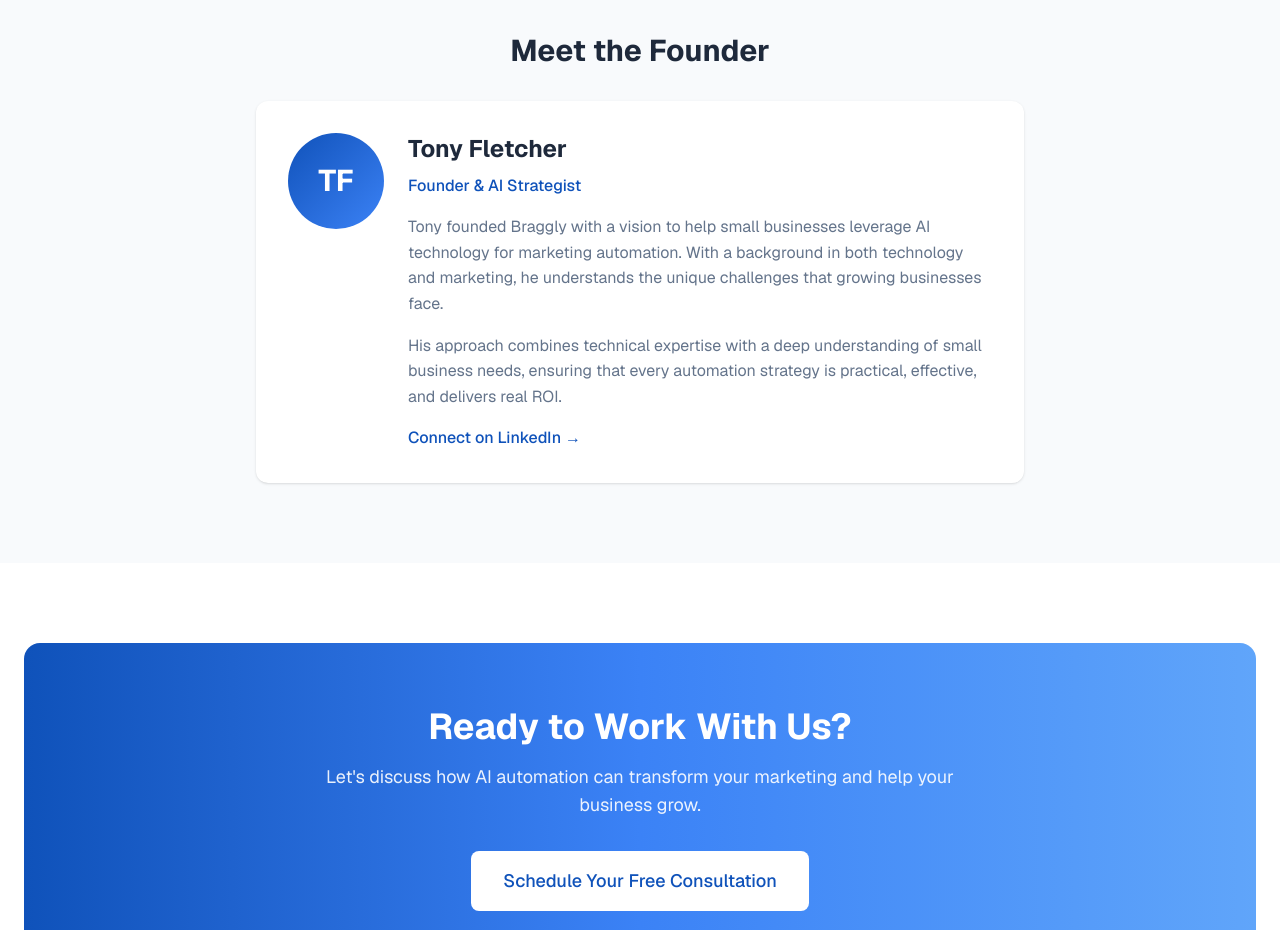
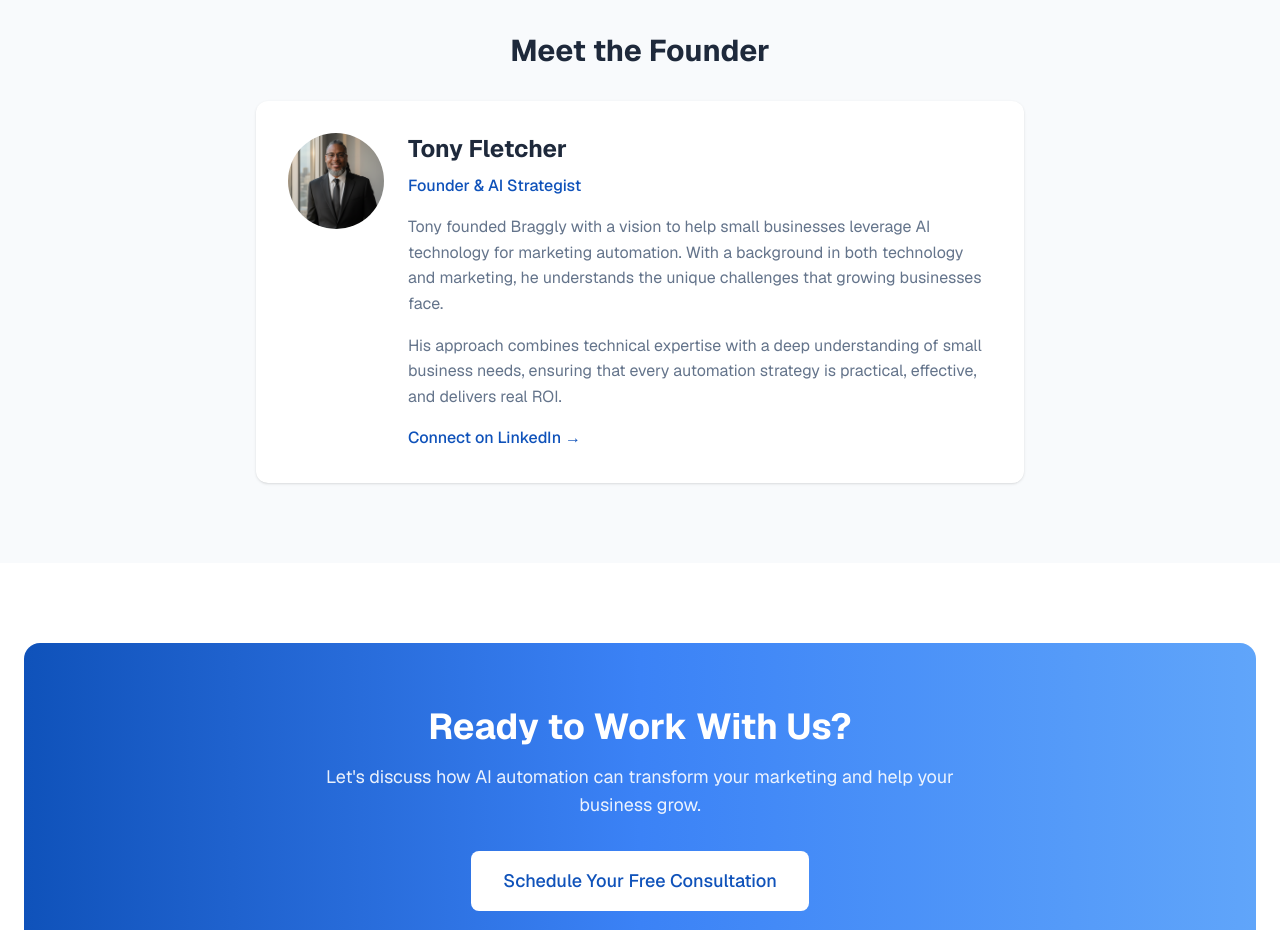
Before and after one commit to tfletch5/braggly, a Next.js app: page /about in a window 1280 px wide. Shown: the part 2060-2990 px from the top of the page. Built offline with nearby package versions, Linux system fonts and the light colour scheme; no server answers.

Commit message:
Add founder photo

```diff
--- a/app/about/page.tsx
+++ b/app/about/page.tsx
@@ -1,33 +1,39 @@
 import type { Metadata } from "next";
 import { Button } from "@/components/ui/button";
 import Link from "next/link";
+import Image from "next/image";
 import { Target, Users, Zap, Shield } from "lucide-react";
 
 export const metadata: Metadata = {
   title: "About Braggly | Your AI Marketing Partner",
-  description: "Learn about Braggly's mission to democratize AI-powered marketing for small businesses and startups.",
+  description:
+    "Learn about Braggly's mission to democratize AI-powered marketing for small businesses and startups.",
 };
 
 const values = [
   {
     icon: Zap,
     title: "Automation-First",
-    description: "We believe in leveraging AI to eliminate repetitive tasks and free up your time for strategic work.",
+    description:
+      "We believe in leveraging AI to eliminate repetitive tasks and free up your time for strategic work.",
   },
   {
     icon: Shield,
     title: "Transparency",
-    description: "No hidden fees, no surprises. We're upfront about what we can deliver and how we'll get there.",
+    description:
+      "No hidden fees, no surprises. We're upfront about what we can deliver and how we'll get there.",
   },
   {
     icon: Target,
     title: "Results-Driven",
-    description: "We measure success by your success. Every strategy is designed to deliver measurable ROI.",
+    description:
+      "We measure success by your success. Every strategy is designed to deliver measurable ROI.",
   },
   {
     icon: Users,
     title: "Client Success Focus",
-    description: "Your growth is our priority. We're not satisfied until you're seeing real business impact.",
+    description:
+      "Your growth is our priority. We're not satisfied until you're seeing real business impact.",
   },
 ];
 
@@ -159,8 +165,14 @@ export default function AboutPage() {
             <div className="rounded-xl bg-white p-8 shadow-sm">
               <div className="flex flex-col md:flex-row gap-6 items-start">
                 <div className="flex-shrink-0">
-                  <div className="h-24 w-24 rounded-full bg-gradient-to-br from-[#0F52BA] to-[#3B82F6] flex items-center justify-center text-white text-3xl font-bold">
-                    TF
+                  <div className="h-24 w-24 rounded-full overflow-hidden">
+                    <Image
+                      src="/images/tony-headshot.jpg"
+                      alt="Tony Fletcher"
+                      width={96}
+                      height={96}
+                      className="object-cover w-full h-full"
+                    />
                   </div>
                 </div>
                 <div>
```
Also changed, not shown: public/images/tony-headshot.jpg (added).
